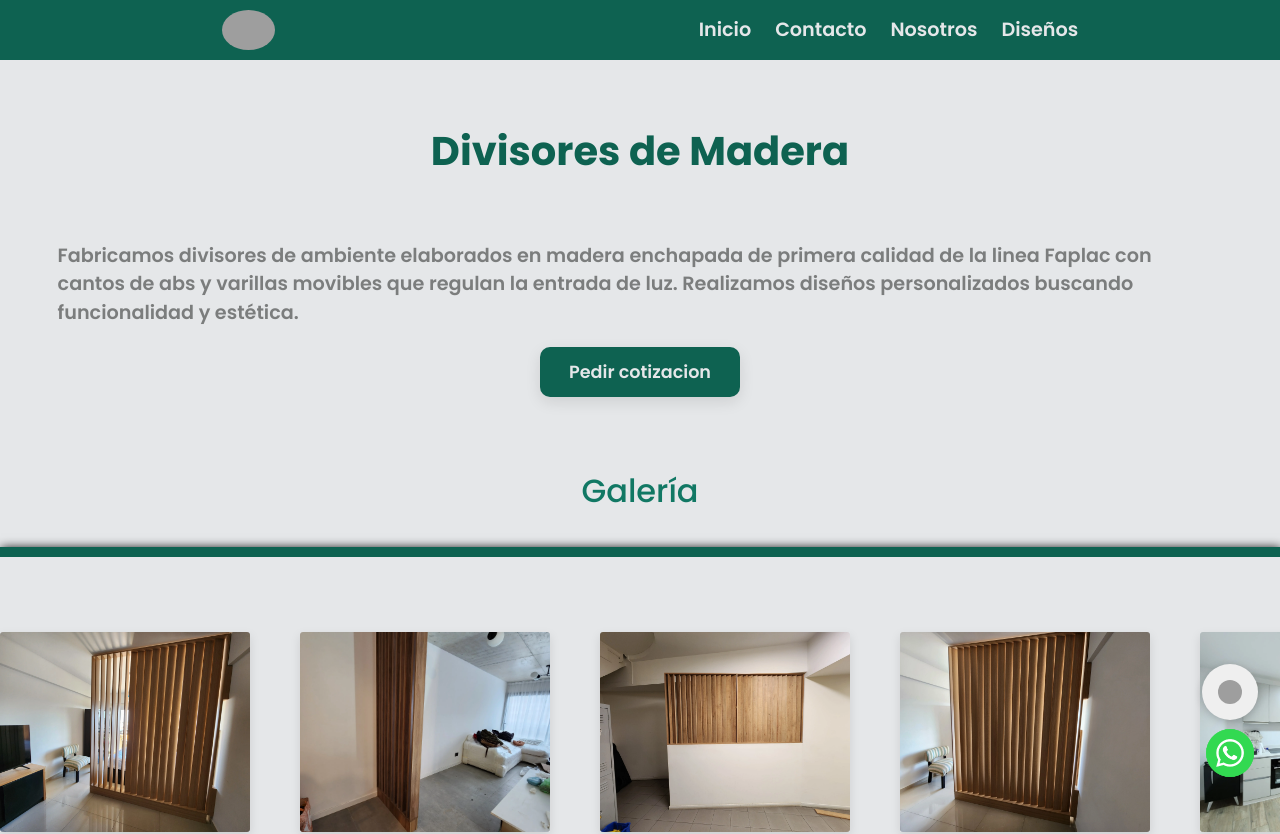
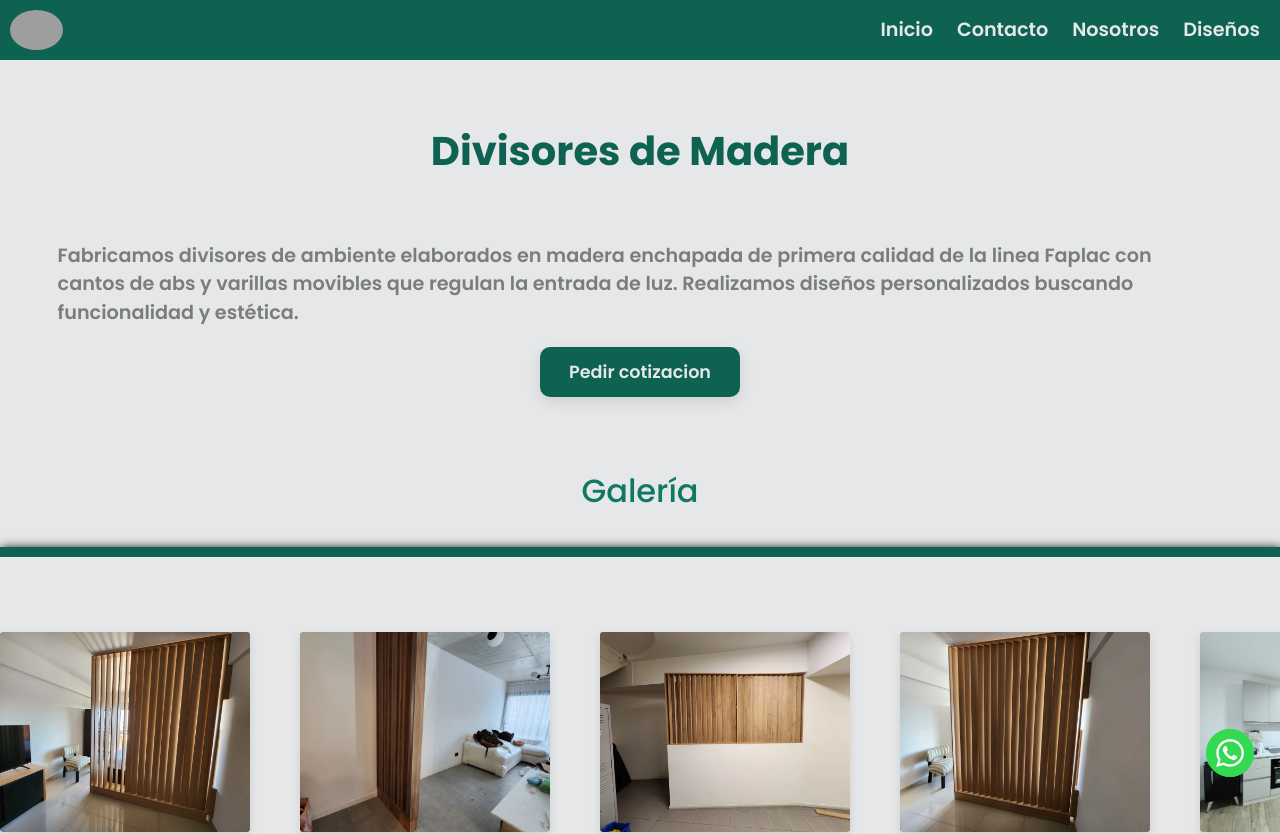
Before and after one commit to Jonnhyortega/landingchulos, a React (Vite) app: page /disenos in a window 1280 px wide. Shown: the top 834 px of the page. Built offline with nearby package versions, Linux system fonts and the light colour scheme; grey boxes are pictures that could not be loaded; a web font is replaced by a local one; what ldrs would draw is missing.

Commit message:
update project

```diff
--- a/src/App.jsx
+++ b/src/App.jsx
@@ -30,7 +30,7 @@ export function App() {
       <Navbar />
       <Routes />
       <Footer />
-      <Chatbot context={context}/>
+      {/* <Chatbot context={context}/> */}
       <CallToAction />
     </Layout>
   );
--- a/src/Components/Chatbot/ChatbotStyles.js
+++ b/src/Components/Chatbot/ChatbotStyles.js
@@ -92,6 +92,10 @@ export const ChatbotContainer = styled.section`
     cursor: pointer;
   }
 
+  .close-btn:hover{
+    color: var(--greenFull6);
+  }
+
   .chat-messages {
     flex: 1;
     padding: 10px;
@@ -159,23 +163,25 @@ export const ChatbotContainer = styled.section`
   .chat-input-area input {
     flex: 1;
     border: 1px solid var(--silverFull3);
-    border-radius: 16px;
+    border-radius: 6px;
     padding: 8px 12px;
     font-size: 14px;
     outline: none;
   }
 
   .chat-input-area button {
-    background: var(--greenFull5);
+    background: var(--greenFull1);
     border: none;
     margin-left: 8px;
-    padding: 8px;
-    border-radius: 50%;
+    padding: 8px 12px;
+    width: 40px;
+    border-radius: 6px;
     cursor: pointer;
     display: flex;
     align-items: center;
     justify-content: center;
     transition: background 0.2s ease;
+    color: white;
   }
 
   .chat-input-area button:hover {
--- a/src/Components/Hero/HeroStyles.js
+++ b/src/Components/Hero/HeroStyles.js
@@ -19,6 +19,7 @@ export const HeroContainer = styled.section`
   align-items: center;
   text-align: center;
   width: 100%;
+  margin-top: 40px;
   overflow: hidden;
   background-color: #0d0d0d;
 
--- a/src/Components/Navbar/Menu/Menu.jsx
+++ b/src/Components/Navbar/Menu/Menu.jsx
@@ -16,7 +16,6 @@ export function Menu({ toggleMenu, isMenuOpen, closeMenu }) {
   return (
 
       <MenuContainer
-        $bckgImg={bckgMenu}
         onLoad={lazy}
         className={isAnimating ? "closing" : isMenuOpen ? "open" : "closed"}
       >
--- a/src/Components/Navbar/Menu/MenuStyles.js
+++ b/src/Components/Navbar/Menu/MenuStyles.js
@@ -32,13 +32,14 @@ export const MenuContainer = styled.div`
   display: flex;
   flex-direction: column;
   align-items: left;
-  justify-content: center;
+  justify-content: space;
   gap: 50px;
   border-radius: 5px;
   border: 1px solid var(--greenFull1);
   backdrop-filter: blur(25px) saturate(0%);
   -webkit-backdrop-filter: blur(25px) saturate(0%);
   background-color: rgba(0, 0, 0, 0);
+  background-color: var(--greenFull1);
 
   &.open {
     animation: ${slideIn} 0.5s forwards;
--- a/src/Components/Navbar/NavbarStyles.js
+++ b/src/Components/Navbar/NavbarStyles.js
@@ -6,7 +6,7 @@ export const NavbarContainer = styled.div`
   width: 100%;
   top: 0px;
   display: flex;
-  justify-content: space-around;
+  justify-content: space-between;
   align-items: center;
   padding: 10px;
   z-index: 998;
@@ -20,7 +20,7 @@ export const HamburgerMenu = styled.div`
   cursor: pointer;
   display: none;
   color: var(--silverFull7);
-
+  margin-right: 30px;
   @media (max-width: 768px) {
     display: flex;
   }
@@ -34,7 +34,7 @@ export const Logo = styled.img`
 export const LinksContainer = styled.div`
   display: flex;
   gap: 1.5rem;
-
+  margin-right: 30px;
   @media (max-width: 768px) {
     display: none;
   }
```
